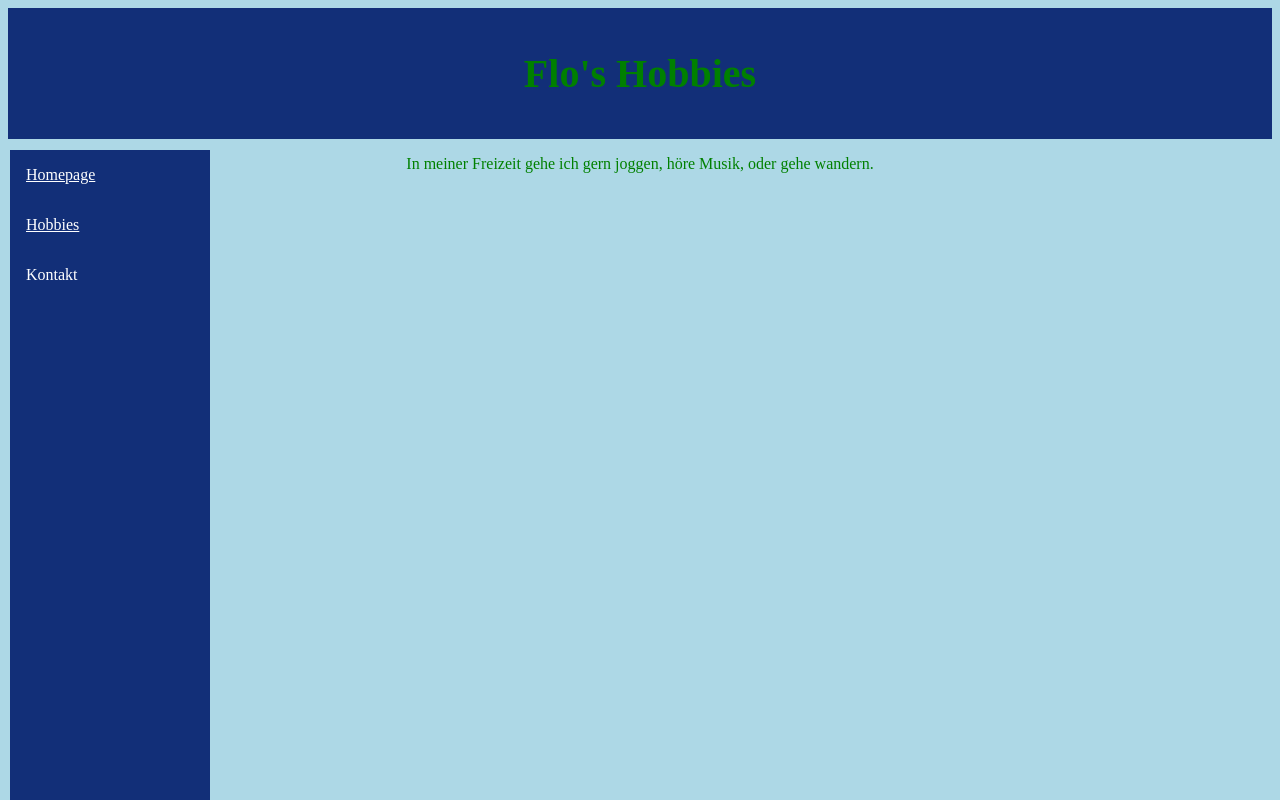
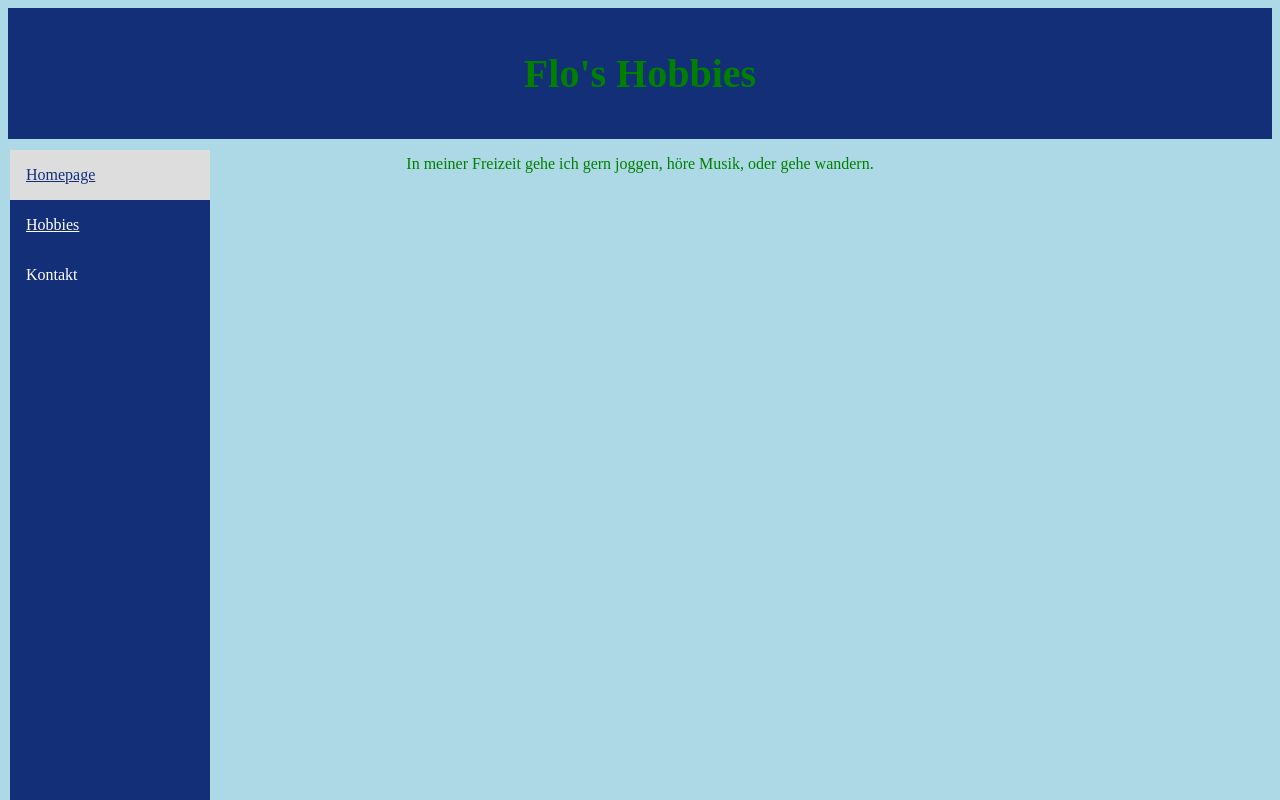
Before and after one commit to tarlosfl/tarlosfl.github.io, a plain HTML site: page Hobbies.html in a window 1280 px wide. In both pictures the pointer is over the link "Homepage". Drawn offline with Linux system fonts and the light colour scheme.

Commit message:
Update Hobbies.html

```diff
--- a/Hobbies.html
+++ b/Hobbies.html
@@ -43,6 +43,11 @@
         display: block;
       }
 
+      .sidenav a:hover {
+        background-color: #ddd;
+        color: #122f78;
+      }
+
     </style>
 
     <title> Flo's Hobbies </title>
```
